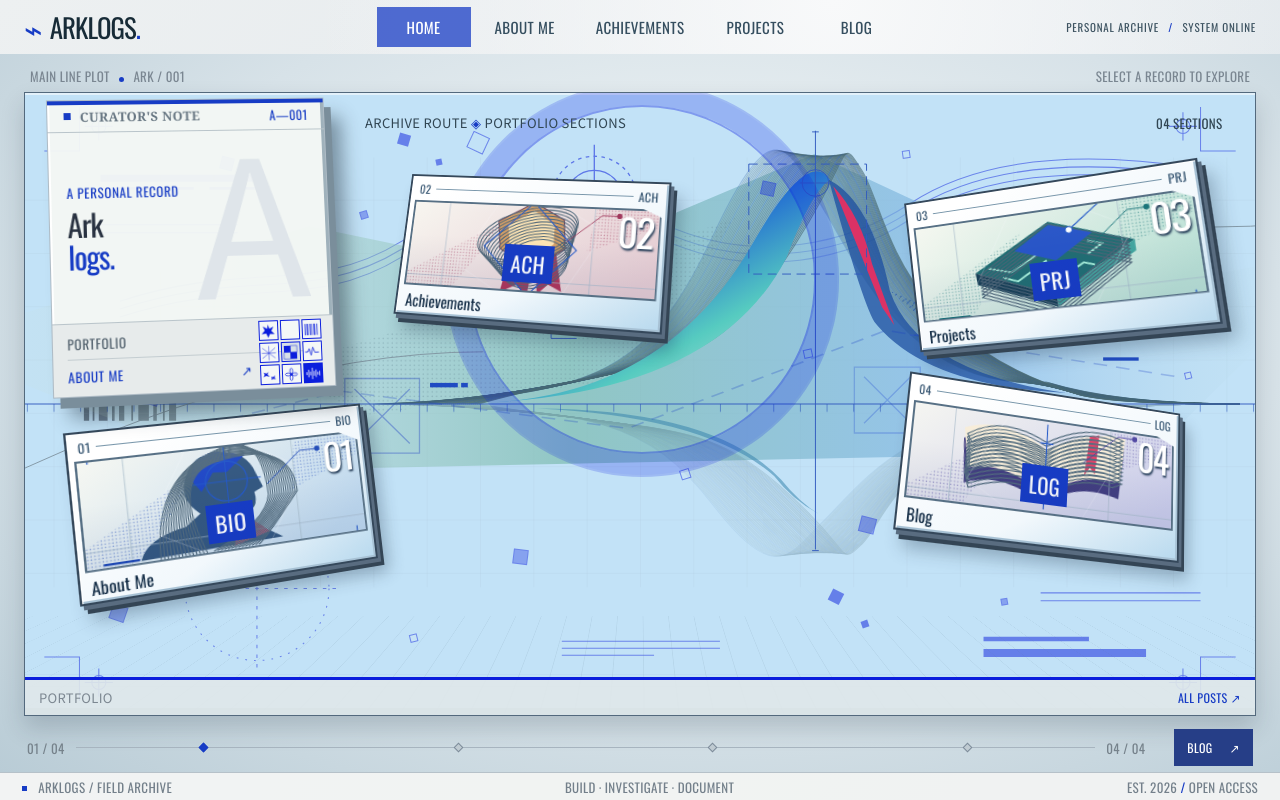
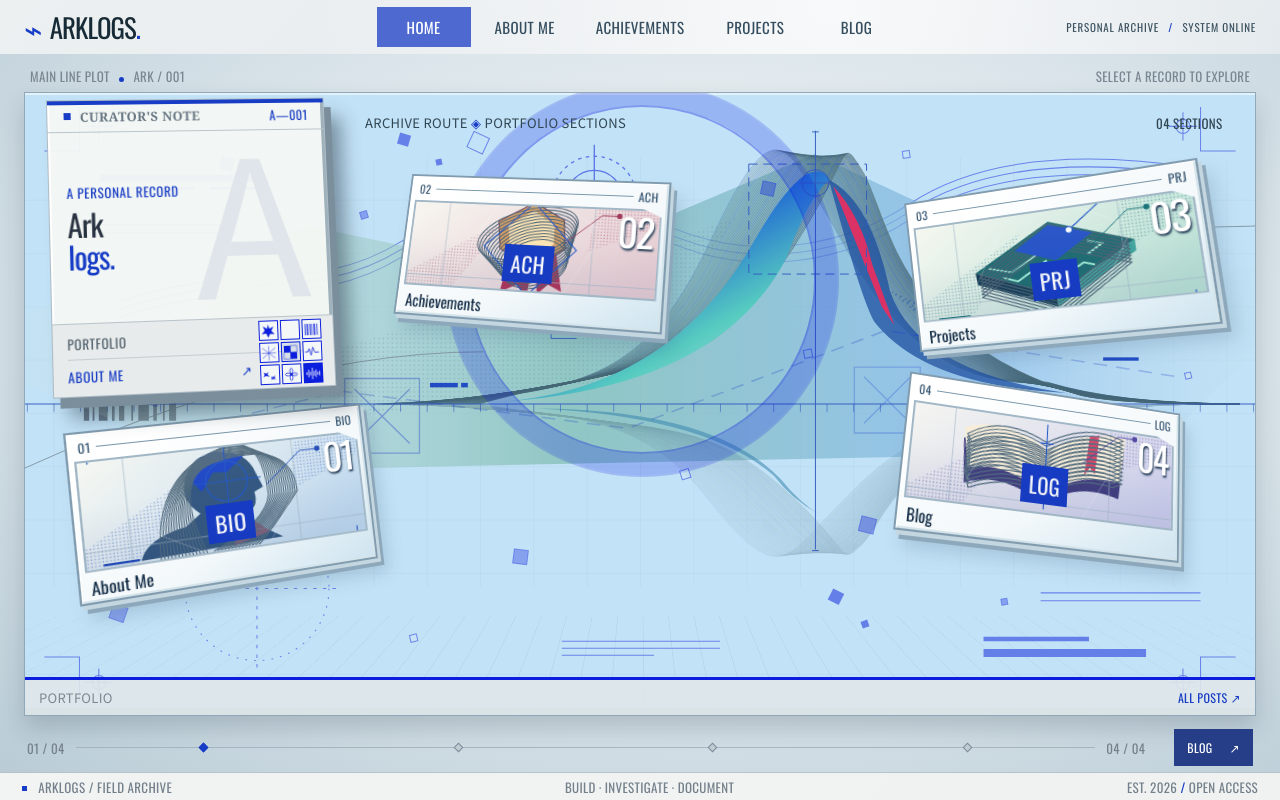
Before and after one commit to Kaokys/arklogs-motion, an Astro site: page / in a window 1280 px wide. Built offline with nearby package versions, Linux system fonts and the light colour scheme; Astro itself is replaced by a stand-in of ours.

Commit message:
Soften homepage card outlines with blue-gray edges

```diff
--- a/src/styles/atlas.css
+++ b/src/styles/atlas.css
@@ -9,27 +9,27 @@
 
 .home-screen .map-zone {
   background-color: #c2e2f7;
-  border-color: #53697d;
+  border-color: #91a8b8;
 }
 .home-screen .route-track .route-node {
-  border: 2px solid #35485b;
-  background: linear-gradient(150deg, #fff 12%, #f2f8fc 63%, #b8d9ee);
+  border: 2px solid #829caf;
+  background: linear-gradient(150deg, #fff 12%, #f3f8fa 63%, #cee4f0);
   color: #182e44;
-  box-shadow: inset 1px 1px 0 #fff, inset -2px -2px 0 #a7c1d4,
-    3px 4px 0 #596c80, 6px 8px 0 #344555, 10px 15px 16px #22374c55;
+  box-shadow: inset 1px 1px 0 #fff, inset -2px -2px 0 #d4e4ea,
+    3px 4px 0 #c4d7e1, 6px 8px 0 #8da8ba, 10px 15px 16px #55758f42;
 }
 .home-screen .route-node .node-index {color:#365571}
 .home-screen .route-node .node-index i {background:#7896aa}
 .home-screen .route-node .node-title {color:#142d46;text-shadow:none}
-.home-screen .route-node .node-art {border:2px solid #577085;background:#daefff}
+.home-screen .route-node .node-art {border:2px solid #a1b7c6;background:#daefff}
 .home-screen .route-node .node-art::after {opacity:.15}
 .home-screen .route-node .node-chapter {color:#fff;text-shadow:1px 2px 2px #253d58}
 .home-screen .route-node:is(:hover,:focus-visible) .node-art img {filter:none}
 .home-screen .route-track .route-node:is(:hover,:focus-visible) {
   z-index:10;
-  border-color:#1856ac;
-  box-shadow:inset 1px 1px 0 #fff, 3px 5px 0 #85c2f1,
-    6px 9px 0 #365471, 14px 23px 20px #21384e66;
+  border-color:#6085bf;
+  box-shadow:inset 1px 1px 0 #fff, 3px 5px 0 #bad8ef,
+    6px 9px 0 #86a9cc, 14px 23px 20px #55758f4d;
 }
 @media (min-width:761px) and (hover:hover) and (pointer:fine) and (prefers-reduced-motion:no-preference) {
   .home-screen .route-track .route-node {
```
